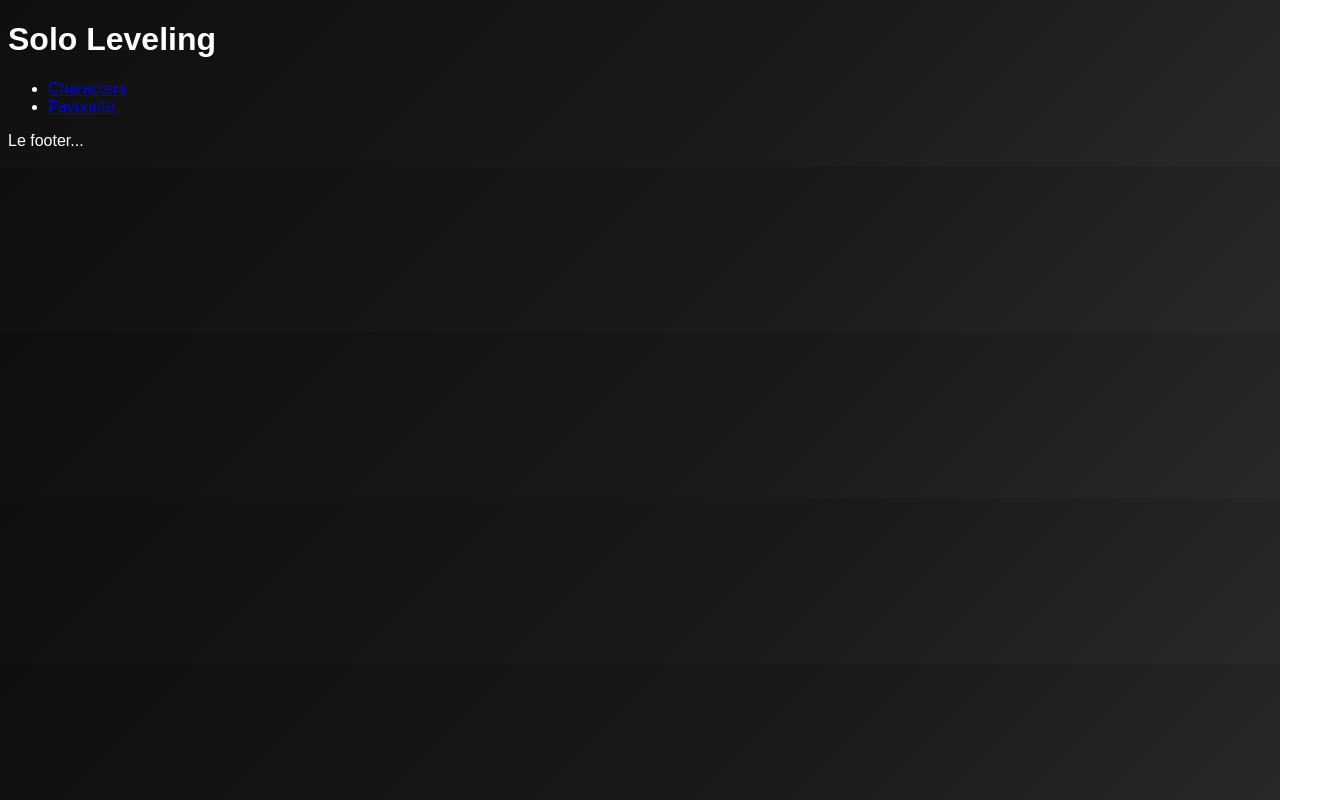
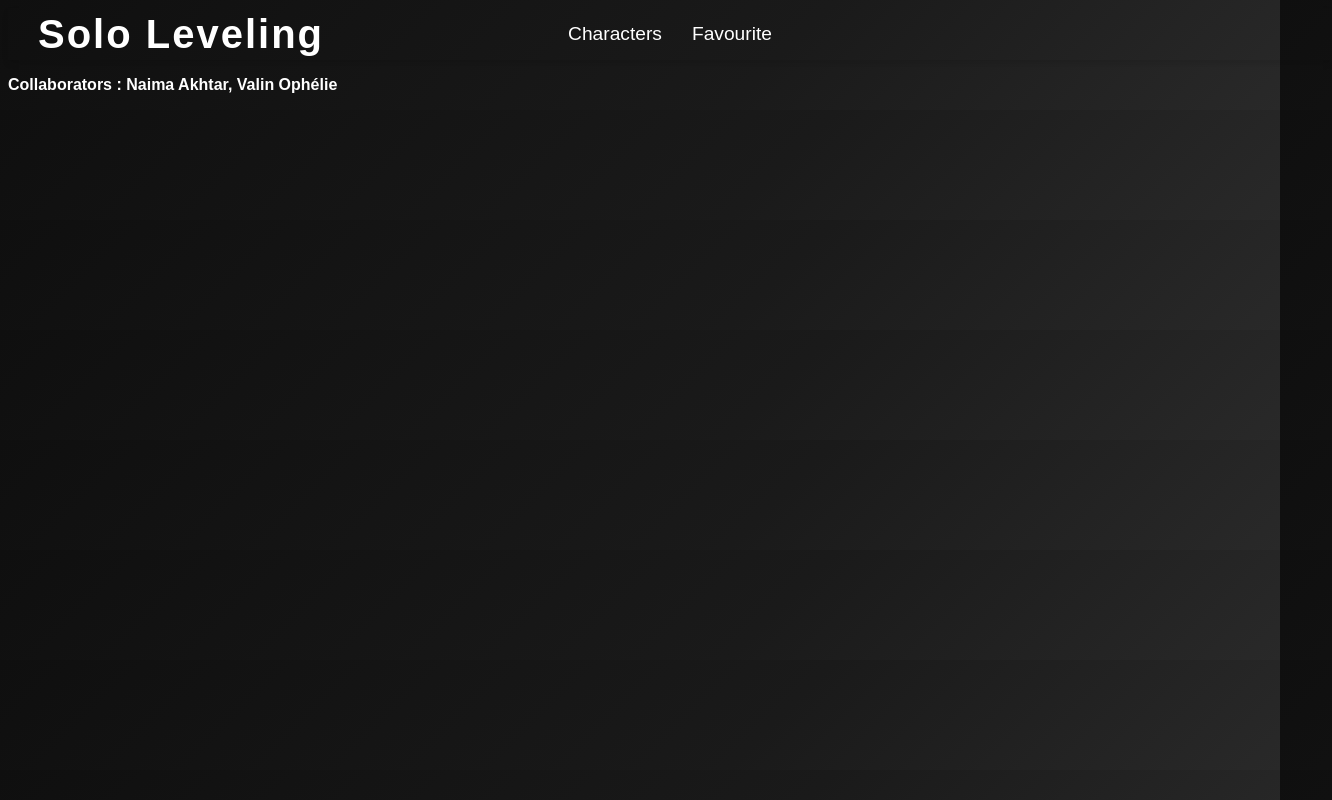
Before and after one commit to OphelieVal/Tp_note_Javascript, a website: page index.html in a window 1280 px wide. Shown: the whole page, 1332 px wide, since content can reach past the window. Drawn offline with Linux system fonts and the light colour scheme; no server answers.

Commit message:
Modification header

```diff
--- a/index.html
+++ b/index.html
@@ -23,7 +23,9 @@
         </div>
     </main>
     <footer>
-        <p>Le footer...</p>
+        <p><strong>Collaborators : Naima Akhtar,
+            Valin Ophélie</strong>
+        </p>
     </footer>
 </body>
 </html>
--- a/js/views/static/css/characterAll.css
+++ b/js/views/static/css/characterAll.css
@@ -1,3 +1,53 @@
+
+header {
+    padding: 15px 0;
+    display: flex;
+    justify-content: center; /* Centrer tous les éléments du header */
+    align-items: center;
+    width: 100%;
+    box-shadow: 0 4px 6px rgba(0, 0, 0, 0.1);
+    padding-left: 30px;
+    padding-right: 30px;
+    position: relative; /* Pour mieux contrôler le placement du titre */
+}
+
+header h1 {
+    font-size: 2.5rem;
+    letter-spacing: 2px;
+    position: absolute;
+    left: 30px;
+}
+
+nav {
+    display: flex;
+    justify-content: center;
+    flex-grow: 1;
+}
+
+nav ul {
+    list-style-type: none;
+    display: flex;
+    margin: 0;
+    padding: 0;
+}
+
+nav ul li {
+    margin: 0 15px;
+}
+
+nav ul li a {
+    text-decoration: none;
+    color: #fff;
+    font-size: 1.2rem;
+    transition: color 0.3s;
+}
+
+nav ul li a:hover {
+    color: #ff304f;
+}
+
+
+
 body {
     font-family: "Montserrat", sans-serif;
     background: linear-gradient(135deg, #0f0f0f 0%, #1a1a1a 60%, #292929 100%);
```
